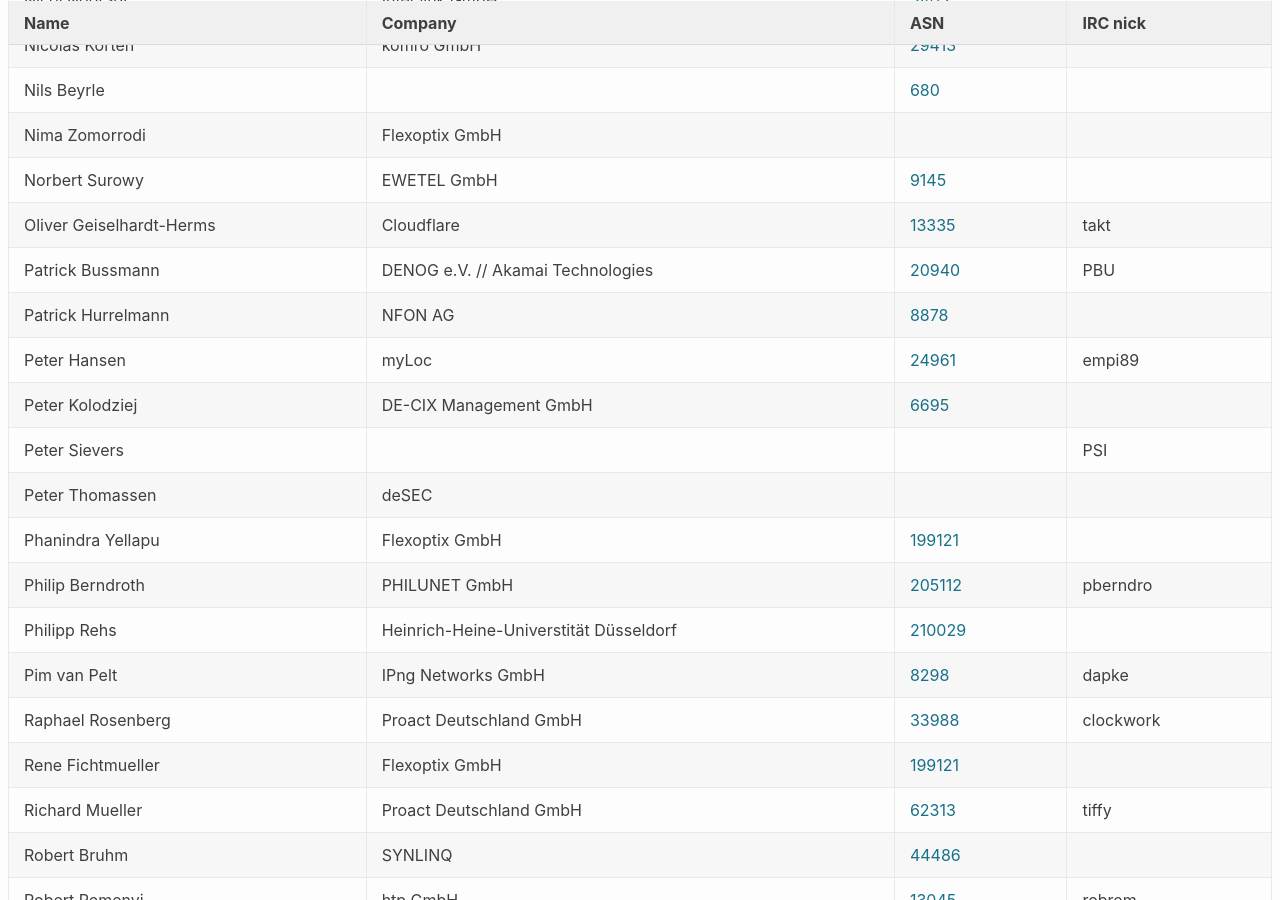
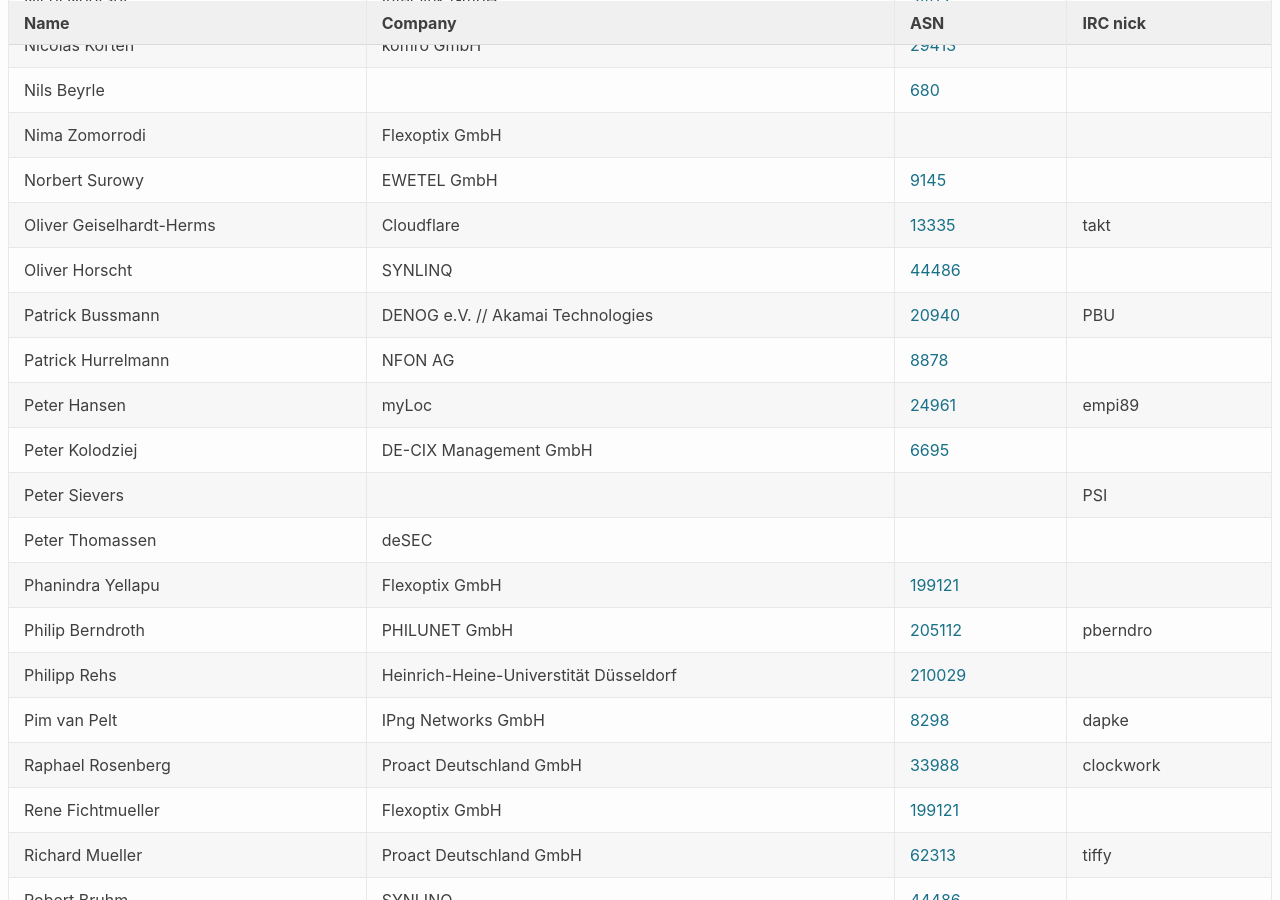
Before and after one commit to denog/pretix-attendeelist, a Jekyll site: the page built from denog14/index.md, in a window 1280 px wide and 900 px high, scrolled down 5149 px. Built offline with Jekyll 4.4.1, drawn with Linux system fonts in a browser that asks for light colours.

Commit message:
Latest data: Thu Oct 13 11:32:31 UTC 2022

```diff
--- a/_data/attendees_denog14_onsite.json
+++ b/_data/attendees_denog14_onsite.json
@@ -696,6 +696,12 @@
     "asn": "13335"
   },
   {
+    "name": "Oliver Horscht",
+    "company": "SYNLINQ",
+    "irc": null,
+    "asn": "44486"
+  },
+  {
     "name": "Patrick Bussmann",
     "company": "DENOG e.V. // Akamai Technologies",
     "irc": "PBU",
```
